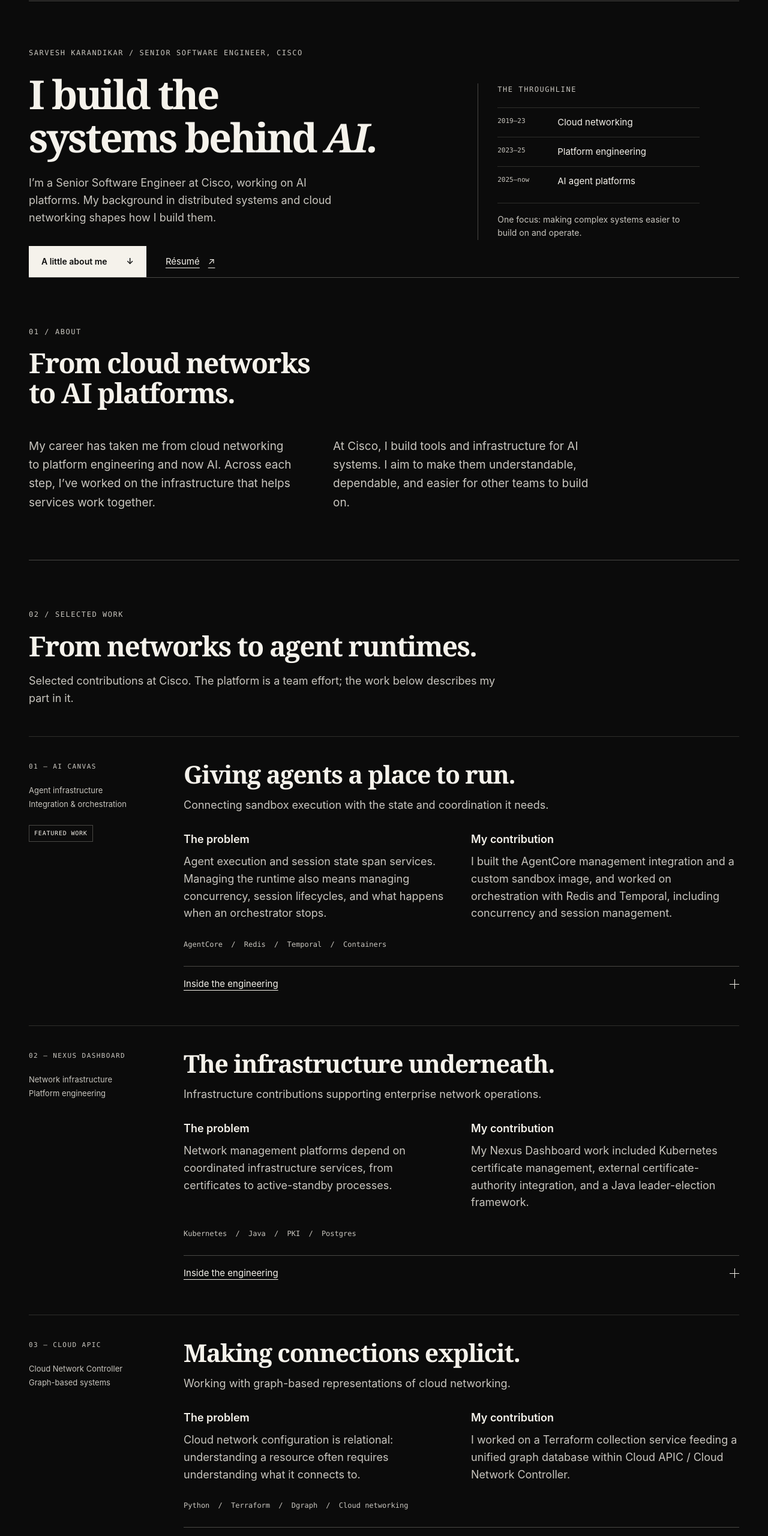
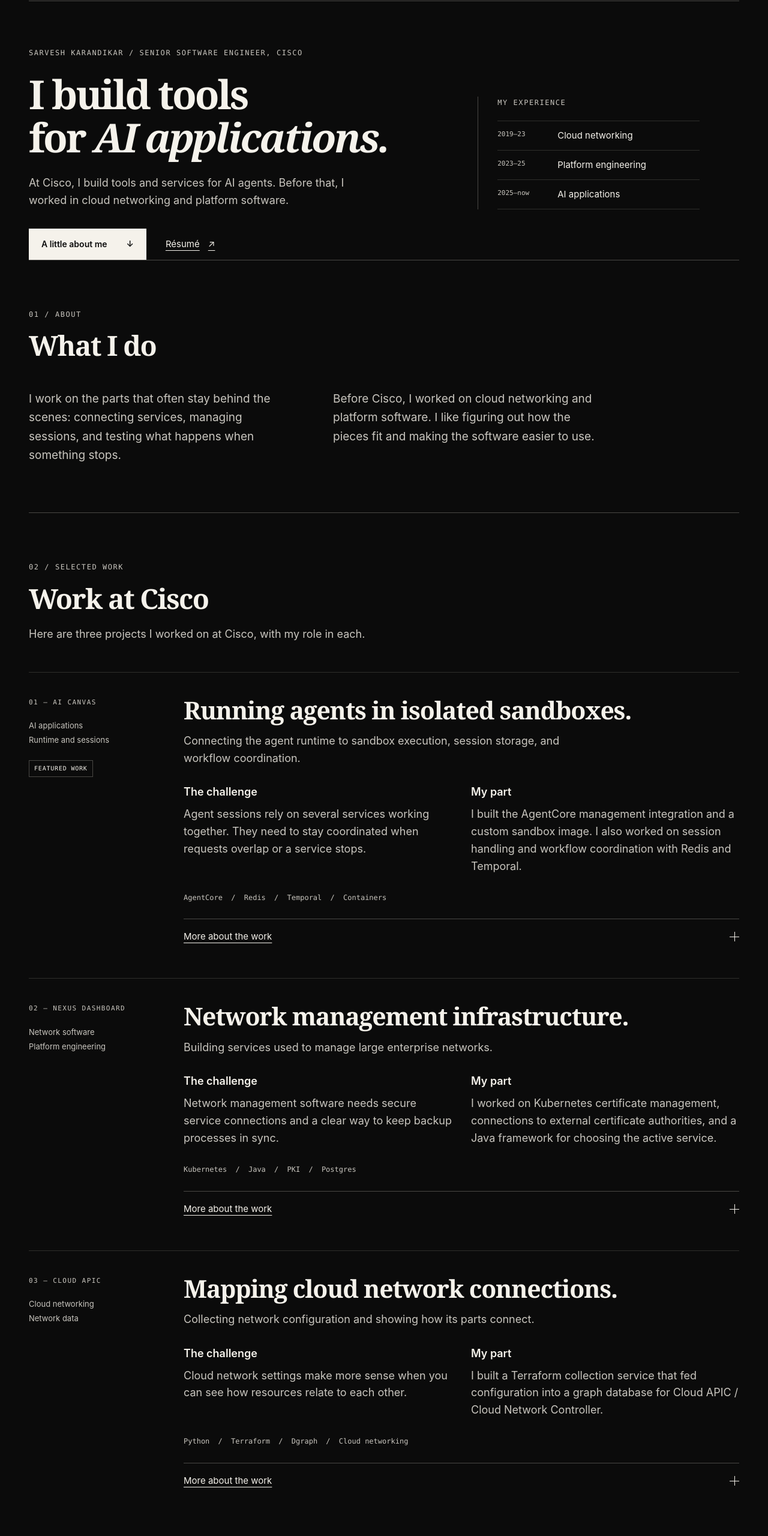
Before and after one commit to sarvesh1karandikar/sarveshk-landing, a plain HTML site: page index.html in a window 1280 px wide. Shown: the part 100-2660 px from the top of the page at 60% size. Drawn offline with Linux system fonts and the light colour scheme.

Commit message:
Use plainer language on the homepage (#4)

```diff
--- a/index.html
+++ b/index.html
@@ -3,11 +3,11 @@
 <head>
   <meta charset="utf-8">
   <meta name="viewport" content="width=device-width, initial-scale=1">
-  <title>Sarvesh Karandikar — AI Infrastructure Engineer</title>
-  <meta name="description" content="Sarvesh Karandikar is a Senior Software Engineer at Cisco focused on AI platforms, distributed systems, and cloud networking.">
+  <title>Sarvesh Karandikar — Software Engineer at Cisco</title>
+  <meta name="description" content="Sarvesh Karandikar is a software engineer at Cisco. He builds infrastructure for AI applications and has a background in cloud networking and platform engineering.">
   <meta name="theme-color" content="#0B0B0B">
-  <meta property="og:title" content="Sarvesh Karandikar — I build the systems behind AI">
-  <meta property="og:description" content="Senior Software Engineer at Cisco working across AI platforms, distributed systems, and cloud networking.">
+  <meta property="og:title" content="Sarvesh Karandikar — Software Engineer at Cisco">
+  <meta property="og:description" content="I build infrastructure for AI applications, drawing on experience in cloud networking and platform engineering.">
   <meta property="og:type" content="website">
   <meta property="og:url" content="https://sarveshk.dev/">
   <link rel="canonical" href="https://sarveshk.dev/">
@@ -28,40 +28,39 @@
     <section class="hero" id="top" aria-labelledby="hero-title">
       <div class="hero-copy">
         <p class="eyebrow">Sarvesh Karandikar / Senior Software Engineer, Cisco</p>
-        <h1 id="hero-title">I build the<br class="desktop-break"> systems behind <em>AI.</em></h1>
-        <p class="hero-description">I’m a Senior Software Engineer at Cisco, working on AI platforms. My background in distributed systems and cloud networking shapes how I build them.</p>
+        <h1 id="hero-title">I build tools<br class="desktop-break"> for <em>AI applications.</em></h1>
+        <p class="hero-description">At Cisco, I build tools and services for AI agents. Before that, I worked in cloud networking and platform software.</p>
         <div class="hero-actions">
           <a class="button" href="#about">A little about me <span aria-hidden="true">↓</span></a>
           <a class="text-link" href="/resume/">Résumé <span aria-hidden="true">↗</span></a>
         </div>
       </div>
       <aside class="hero-aside" aria-label="Career overview">
-        <p class="eyebrow">The throughline</p>
+        <p class="eyebrow">My experience</p>
         <ol>
           <li><span>2019—23</span><p>Cloud networking</p></li>
           <li><span>2023—25</span><p>Platform engineering</p></li>
-          <li><span>2025—now</span><p>AI agent platforms</p></li>
+          <li><span>2025—now</span><p>AI applications</p></li>
         </ol>
-        <p class="hero-aside-note">One focus: making complex systems easier to build on and operate.</p>
       </aside>
     </section>
 
     <section class="section about" id="about" aria-labelledby="about-title">
-      <header class="section-heading"><p class="eyebrow">01 / About</p><h2 id="about-title">From cloud networks to AI platforms.</h2></header>
-      <div class="about-grid"><p>My career has taken me from cloud networking to platform engineering and now AI. Across each step, I’ve worked on the infrastructure that helps services work together.</p><p>At Cisco, I build tools and infrastructure for AI systems. I aim to make them understandable, dependable, and easier for other teams to build on.</p></div>
+      <header class="section-heading"><p class="eyebrow">01 / About</p><h2 id="about-title">What I do</h2></header>
+      <div class="about-grid"><p>I work on the parts that often stay behind the scenes: connecting services, managing sessions, and testing what happens when something stops.</p><p>Before Cisco, I worked on cloud networking and platform software. I like figuring out how the pieces fit and making the software easier to use.</p></div>
     </section>
 
     <section class="section work" id="work" aria-labelledby="work-title">
-      <header class="section-heading"><p class="eyebrow">02 / Selected work</p><h2 id="work-title">From networks to agent runtimes.</h2><p>Selected contributions at Cisco. The platform is a team effort; the work below describes my part in it.</p></header>
+      <header class="section-heading"><p class="eyebrow">02 / Selected work</p><h2 id="work-title">Work at Cisco</h2><p>Here are three projects I worked on at Cisco, with my role in each.</p></header>
       <article class="project featured" aria-labelledby="canvas-title">
-        <div class="project-margin"><p class="eyebrow">01 — AI Canvas</p><p class="margin-note">Agent infrastructure<br>Integration &amp; orchestration</p><span class="tag">Featured work</span></div>
+        <div class="project-margin"><p class="eyebrow">01 — AI Canvas</p><p class="margin-note">AI applications<br>Runtime and sessions</p><span class="tag">Featured work</span></div>
         <div class="project-body">
-          <h3 id="canvas-title">Giving agents a place to run.</h3>
-          <p class="project-lead">Connecting sandbox execution with the state and coordination it needs.</p>
-          <div class="project-overview"><div><h4>The problem</h4><p>Agent execution and session state span services. Managing the runtime also means managing concurrency, session lifecycles, and what happens when an orchestrator stops.</p></div><div><h4>My contribution</h4><p>I built the AgentCore management integration and a custom sandbox image, and worked on orchestration with Redis and Temporal, including concurrency and session management.</p></div></div>
+          <h3 id="canvas-title">Running agents in isolated sandboxes.</h3>
+          <p class="project-lead">Connecting the agent runtime to sandbox execution, session storage, and workflow coordination.</p>
+          <div class="project-overview"><div><h4>The challenge</h4><p>Agent sessions rely on several services working together. They need to stay coordinated when requests overlap or a service stops.</p></div><div><h4>My part</h4><p>I built the AgentCore management integration and a custom sandbox image. I also worked on session handling and workflow coordination with Redis and Temporal.</p></div></div>
           <p class="stack">AgentCore <span>/</span> Redis <span>/</span> Temporal <span>/</span> Containers</p>
           <details class="case-study">
-            <summary><span>Inside the engineering</span><span class="disclosure-icon" aria-hidden="true"></span></summary>
+            <summary><span>More about the work</span><span class="disclosure-icon" aria-hidden="true"></span></summary>
             <div class="case-content">
               <section><h4>The problem</h4><p>Moving toward sandbox-based execution introduces boundaries between orchestration, runtime management, and session state. Those boundaries need explicit coordination, particularly when multiple sessions or requests are active.</p></section>
               <section><h4>My contribution</h4><ul><li>Built the AgentCore management integration.</li><li>Developed a custom sandbox image for isolated agent execution.</li><li>Worked on the orchestrator with Redis and Temporal, including distributed concurrency and session management.</li><li>Tested session behavior by terminating orchestrator pods during active queries.</li></ul></section>
@@ -72,11 +71,11 @@
         </div>
       </article>
       <article class="project" aria-labelledby="nexus-title">
-        <div class="project-margin"><p class="eyebrow">02 — Nexus Dashboard</p><p class="margin-note">Network infrastructure<br>Platform engineering</p></div>
-        <div class="project-body"><h3 id="nexus-title">The infrastructure underneath.</h3><p class="project-lead">Infrastructure contributions supporting enterprise network operations.</p>
-          <div class="project-overview"><div><h4>The problem</h4><p>Network management platforms depend on coordinated infrastructure services, from certificates to active-standby processes.</p></div><div><h4>My contribution</h4><p>My Nexus Dashboard work included Kubernetes certificate management, external certificate-authority integration, and a Java leader-election framework.</p></div></div>
+        <div class="project-margin"><p class="eyebrow">02 — Nexus Dashboard</p><p class="margin-note">Network software<br>Platform engineering</p></div>
+        <div class="project-body"><h3 id="nexus-title">Network management infrastructure.</h3><p class="project-lead">Building services used to manage large enterprise networks.</p>
+          <div class="project-overview"><div><h4>The challenge</h4><p>Network management software needs secure service connections and a clear way to keep backup processes in sync.</p></div><div><h4>My part</h4><p>I worked on Kubernetes certificate management, connections to external certificate authorities, and a Java framework for choosing the active service.</p></div></div>
           <p class="stack">Kubernetes <span>/</span> Java <span>/</span> PKI <span>/</span> Postgres</p>
-          <details class="case-study"><summary><span>Inside the engineering</span><span class="disclosure-icon" aria-hidden="true"></span></summary><div class="case-content">
+          <details class="case-study"><summary><span>More about the work</span><span class="disclosure-icon" aria-hidden="true"></span></summary><div class="case-content">
             <section><h4>The problem</h4><p>Infrastructure services need explicit coordination and certificate lifecycles within a larger network management platform.</p></section>
             <section><h4>My contribution</h4><p>I worked on certificate management for Kubernetes communications and external-CA integration, and implemented an SPI-based Java leader-election framework for active-standby configurations.</p></section>
             <section><h4>Working with the team</h4><p>These were contributions within the Nexus Dashboard team. The broader product and infrastructure were developed collectively.</p></section>
@@ -85,11 +84,11 @@
         </div>
       </article>
       <article class="project" aria-labelledby="cloud-title">
-        <div class="project-margin"><p class="eyebrow">03 — Cloud APIC</p><p class="margin-note">Cloud Network Controller<br>Graph-based systems</p></div>
-        <div class="project-body"><h3 id="cloud-title">Making connections explicit.</h3><p class="project-lead">Working with graph-based representations of cloud networking.</p>
-          <div class="project-overview"><div><h4>The problem</h4><p>Cloud network configuration is relational: understanding a resource often requires understanding what it connects to.</p></div><div><h4>My contribution</h4><p>I worked on a Terraform collection service feeding a unified graph database within Cloud APIC / Cloud Network Controller.</p></div></div>
+        <div class="project-margin"><p class="eyebrow">03 — Cloud APIC</p><p class="margin-note">Cloud networking<br>Network data</p></div>
+        <div class="project-body"><h3 id="cloud-title">Mapping cloud network connections.</h3><p class="project-lead">Collecting network configuration and showing how its parts connect.</p>
+          <div class="project-overview"><div><h4>The challenge</h4><p>Cloud network settings make more sense when you can see how resources relate to each other.</p></div><div><h4>My part</h4><p>I built a Terraform collection service that fed configuration into a graph database for Cloud APIC / Cloud Network Controller.</p></div></div>
           <p class="stack">Python <span>/</span> Terraform <span>/</span> Dgraph <span>/</span> Cloud networking</p>
-          <details class="case-study"><summary><span>Inside the engineering</span><span class="disclosure-icon" aria-hidden="true"></span></summary><div class="case-content">
+          <details class="case-study"><summary><span>More about the work</span><span class="disclosure-icon" aria-hidden="true"></span></summary><div class="case-content">
             <section><h4>The problem</h4><p>A network model needs to represent resources and their relationships across cloud environments.</p></section>
             <section><h4>My contribution</h4><p>I built a Terraform collection service feeding a unified graph database, as part of my cloud networking work.</p></section>
             <section><h4>Working with the team</h4><p>The collection service was one contribution to the broader Cloud Network Controller product. The overall architecture and product were team work.</p></section>
@@ -100,12 +99,12 @@
     </section>
 
     <section class="section approach" id="approach" aria-labelledby="approach-title">
-      <div><p class="eyebrow">03 / Engineering approach</p><h2 id="approach-title">Plan for the<br>unhappy path.</h2><p class="approach-intro">I’m interested in the point where a system’s design meets its behavior: who owns the state, how work is coordinated, and what happens when a process goes away.</p></div>
-      <ol class="principles"><li><h3>Draw the boundaries.</h3><p>Keep runtime isolation and orchestration responsibilities explicit.</p></li><li><h3>Understand the state.</h3><p>Treat session lifecycle and concurrency as first-class design concerns.</p></li><li><h3>Test the interruption.</h3><p>Use controlled disruption to explore behavior beyond the happy path.</p></li></ol>
+      <div><p class="eyebrow">03 / How I work</p><h2 id="approach-title">I test what happens<br>when things fail.</h2><p class="approach-intro">I check how software behaves when services stop, requests overlap, or work is interrupted.</p></div>
+      <ol class="principles"><li><h3>Know each service’s job.</h3><p>Make each service’s role clear.</p></li><li><h3>Keep track of data.</h3><p>Know which service owns each session and how long it lasts.</p></li><li><h3>Test interruptions.</h3><p>Check what happens when a service stops or a request is interrupted.</p></li></ol>
     </section>
 
     <section class="section contact" id="contact" aria-labelledby="contact-title">
-      <p class="eyebrow">04 / Start a conversation</p><h2 id="contact-title">Let’s talk systems.</h2><p>Working on agent infrastructure or distributed execution?<br class="desktop-break"> I’d enjoy comparing notes.</p>
+      <p class="eyebrow">04 / Contact</p><h2 id="contact-title">Get in touch.</h2><p>I’m happy to talk about software, infrastructure, and AI.</p>
       <a class="contact-email" href="mailto:sarvesh1karandikar@gmail.com">sarvesh1karandikar@gmail.com <span aria-hidden="true">↗</span></a>
       <div class="contact-links"><a href="/projects/">Projects <span aria-hidden="true">↗</span></a><a href="https://github.com/sarvesh1karandikar">GitHub <span aria-hidden="true">↗</span></a><a href="https://www.linkedin.com/in/sarveshkarandikar/">LinkedIn <span aria-hidden="true">↗</span></a><a href="/resume/">Résumé <span aria-hidden="true">↗</span></a></div>
     </section>
--- a/styles.css
+++ b/styles.css
@@ -10,9 +10,9 @@
 .hero-aside > .eyebrow { margin-bottom: 18px; }
 .hero-aside ol { margin: 0; padding: 0; list-style: none; }
 .hero-aside li { display: grid; grid-template-columns: 88px minmax(0, 1fr); gap: 12px; padding-block: 12px; border-top: 1px solid var(--quiet-line); }
+.hero-aside li:last-child { border-bottom: 1px solid var(--quiet-line); }
 .hero-aside li span { color: var(--secondary); font: 11px/1.8 var(--mono); }
 .hero-aside li p { color: var(--text); font-size: 15px; }
-.hero-aside-note { margin-top: 12px; padding-top: 16px; border-top: 1px solid var(--quiet-line); font-size: 14px; }
 .section { padding-block: 80px; border-top: 1px solid var(--line); }
 .section-heading { max-width: 780px; margin-bottom: 48px; }
 .section-heading h2 { font-size: clamp(34px, 3.6vw, 48px); letter-spacing: -.035em; margin: 16px 0 20px; }
```
